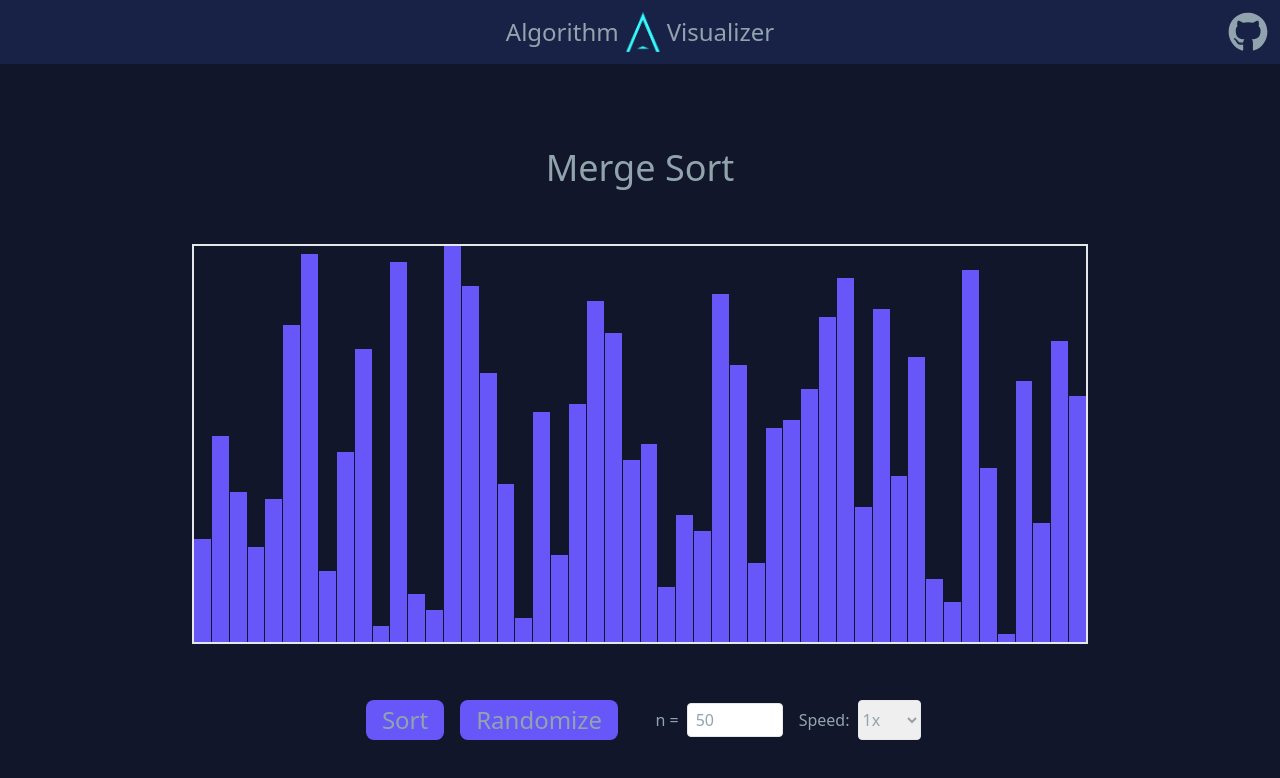
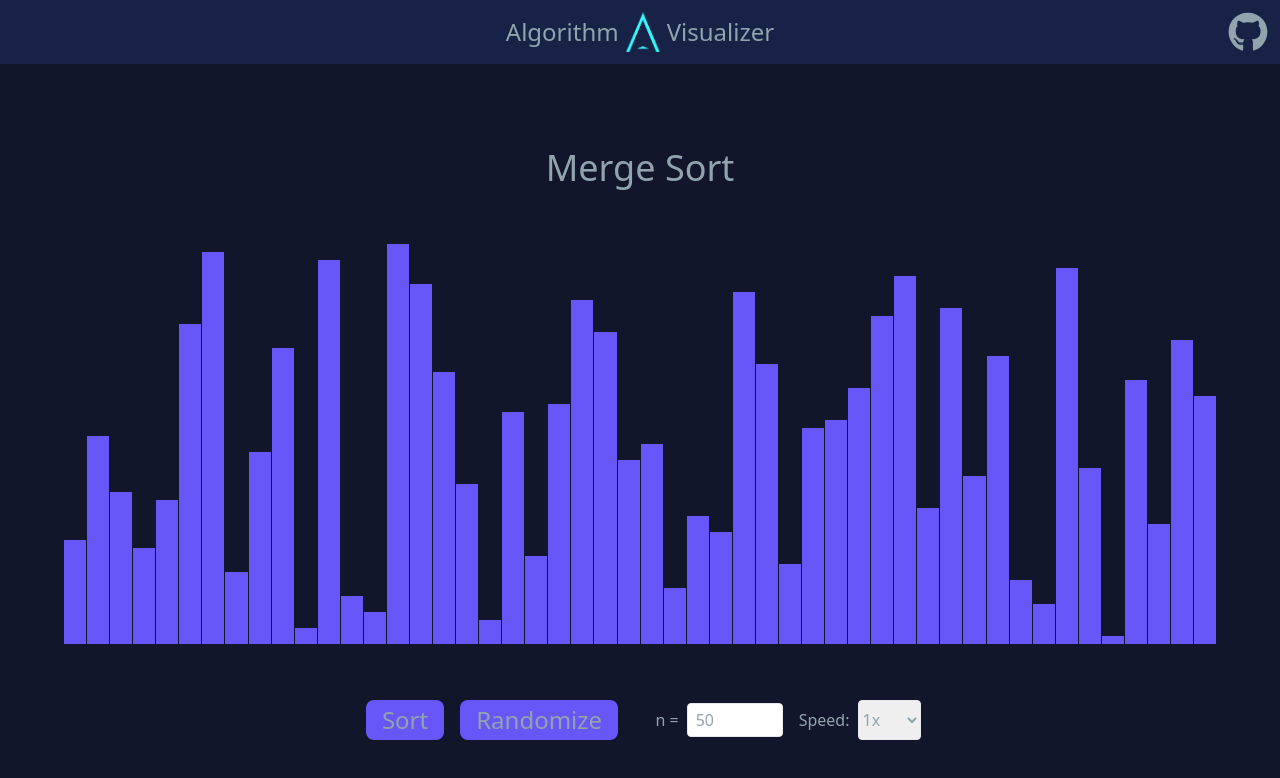
Before and after one commit to BradT615/Algorithm-Visualizer, a React (Create React App) app: page /MergeSort in a window 1280 px wide. Shown: the top 778 px of the page. Built offline with nearby package versions, Linux system fonts and the light colour scheme.

Commit message:
fixed styles

```diff
--- a/src/components/sorts/HeapSort.js
+++ b/src/components/sorts/HeapSort.js
@@ -124,7 +124,7 @@ function HeapSort() {
     return (
         <div className='flex flex-col justify-center items-center h-screen w-full space-y-4 pt-12'>
             <h1 className='text-4xl my-10'>Heap Sort</h1>
-            <div className="flex justify-center items-end max-w-4xl border-2" style={{ height: '400px', width: '90%', gap: '1px' }}>
+            <div className="flex items-end max-w-6xl" style={{ height: '400px', width: '90%', gap: '1px' }}>
                 {state.data.map((value, idx) => (
                     <div
                         key={idx}
--- a/src/components/sorts/MergeSort.js
+++ b/src/components/sorts/MergeSort.js
@@ -151,7 +151,7 @@ function MergeSort() {
     return (
         <div className='flex flex-col justify-center items-center h-screen w-full space-y-4 pt-12'>
             <h1 className='text-4xl my-10'>Merge Sort</h1>
-            <div className="flex justify-center items-end max-w-4xl border-2" style={{ height: '400px', width: '90%', gap: '1px' }}>
+            <div className="flex items-end max-w-6xl" style={{ height: '400px', width: '90%', gap: '1px' }}>
                 {state.data.map((value, idx) => (
                     <div
                         key={idx}
--- a/src/components/sorts/QuickSort.js
+++ b/src/components/sorts/QuickSort.js
@@ -120,7 +120,7 @@ function QuickSort() {
     return (
         <div className='flex flex-col justify-center items-center h-screen w-full space-y-4 pt-12'>
             <h1 className='text-4xl my-10'>Quick Sort</h1>
-            <div className="flex justify-center items-end max-w-4xl border-2" style={{ height: '400px', width: '90%', gap: '1px' }}>
+            <div className="flex items-end max-w-6xl" style={{ height: '400px', width: '90%', gap: '1px' }}>
                 {state.data.map((value, idx) => (
                     <div
                         key={idx}
```
